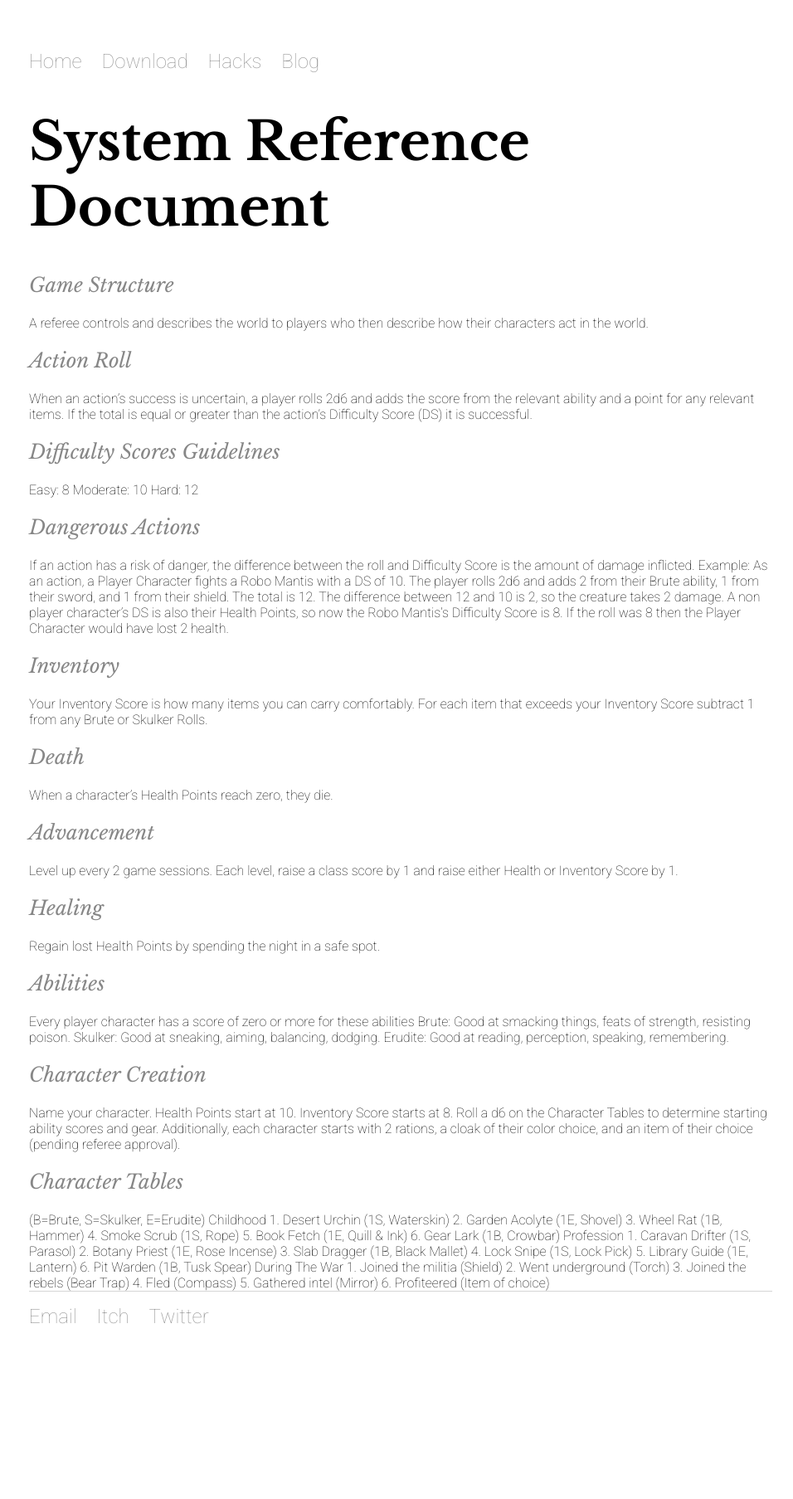
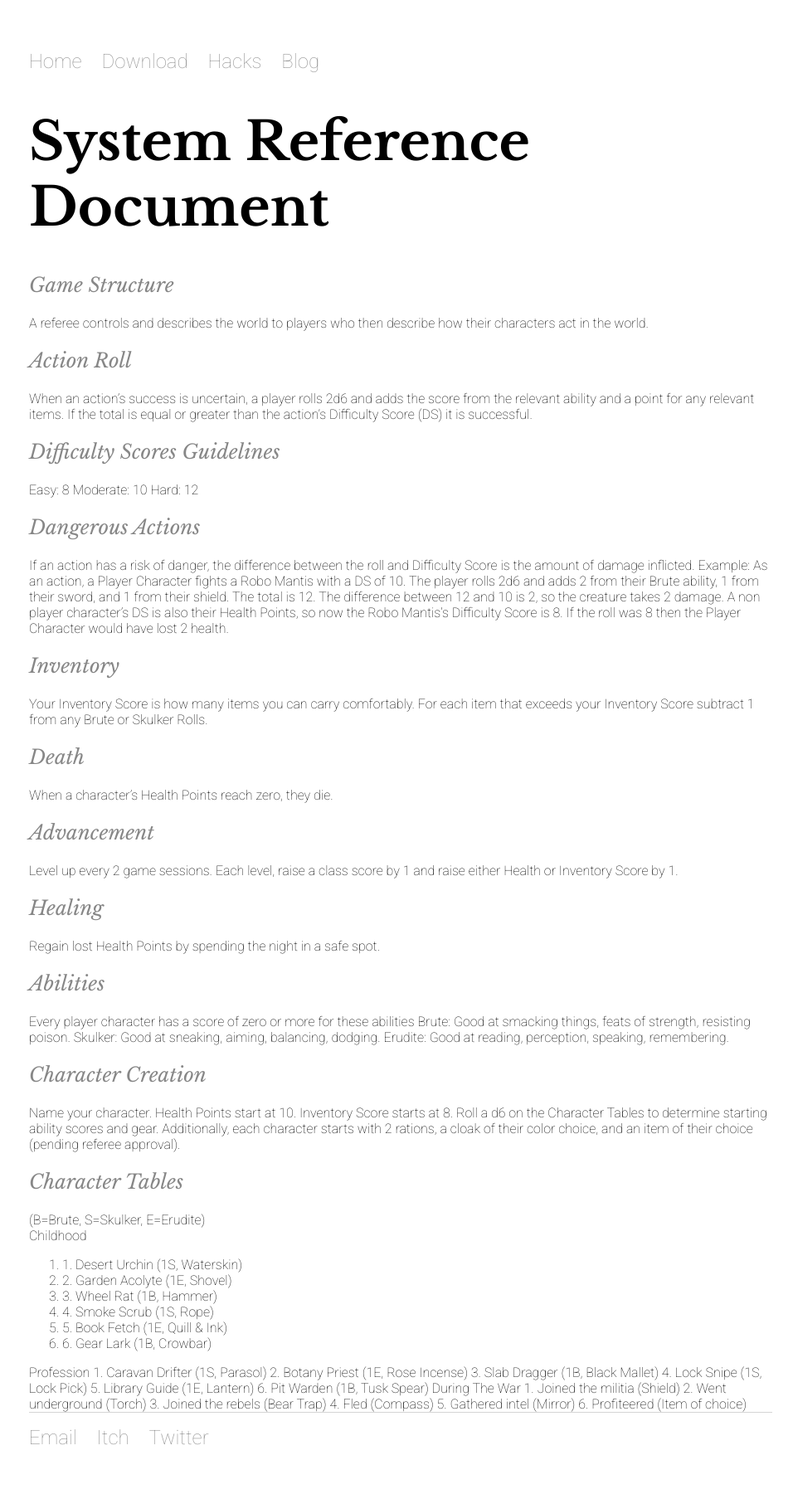
Before and after one commit to NateHPS/TunnelGoons, a Jekyll site: the page built from srd.html, in a window 1280 px wide. Shown: the whole page at 83% size, without its empty margins (157-1113 px from the left). Built offline with Jekyll 4.4.1, drawn with Linux system fonts in a browser that asks for light colours; before the commit the page ends 1661 px from its top, so only the background shows below that.

Commit message:
Update srd.html

```diff
--- a/srd.html
+++ b/srd.html
@@ -76,14 +76,16 @@ and an item of their choice (pending
 referee approval).
 
 <h3>Character Tables</h3>
-(B=Brute, S=Skulker, E=Erudite)
-Childhood
-1. Desert Urchin (1S, Waterskin)
-2. Garden Acolyte (1E, Shovel)
-3. Wheel Rat (1B, Hammer)
-4. Smoke Scrub (1S, Rope)
-5. Book Fetch (1E, Quill & Ink)
-6. Gear Lark (1B, Crowbar)
+(B=Brute, S=Skulker, E=Erudite)<br>
+Childhood<br>
+<ol>
+<li>1. Desert Urchin (1S, Waterskin)</li>
+<li>2. Garden Acolyte (1E, Shovel)</li>
+<li>3. Wheel Rat (1B, Hammer)</li>
+<li>4. Smoke Scrub (1S, Rope)</li>
+<li>5. Book Fetch (1E, Quill & Ink)</li>
+<li>6. Gear Lark (1B, Crowbar)</li>
+</ol>
 Profession
 1. Caravan Drifter (1S, Parasol)
 2. Botany Priest (1E, Rose Incense)
```
